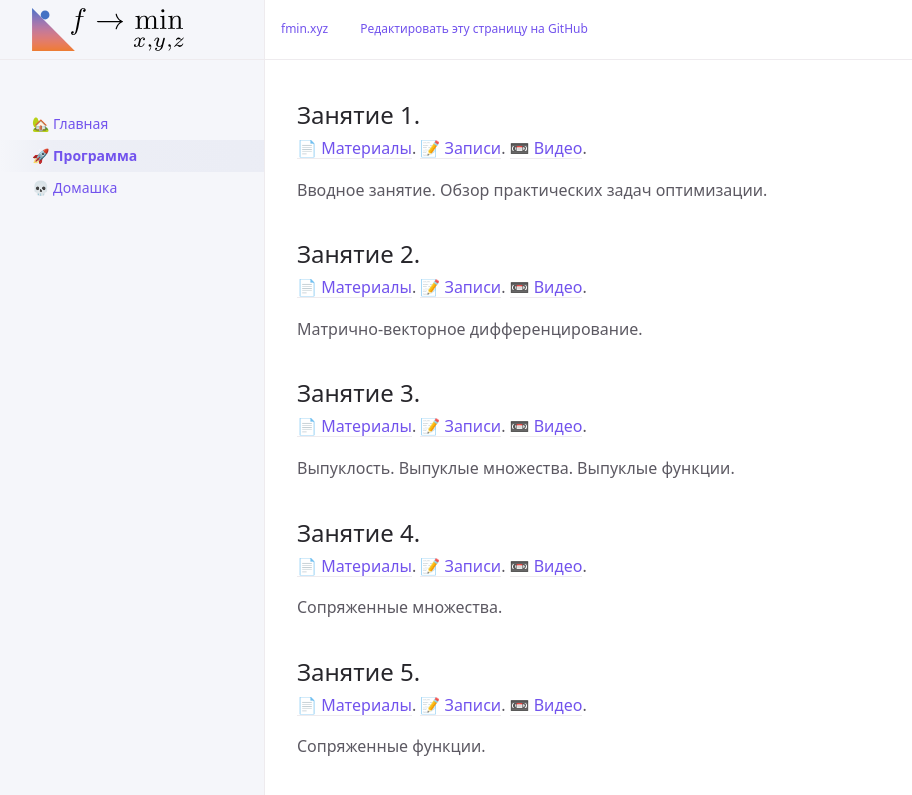
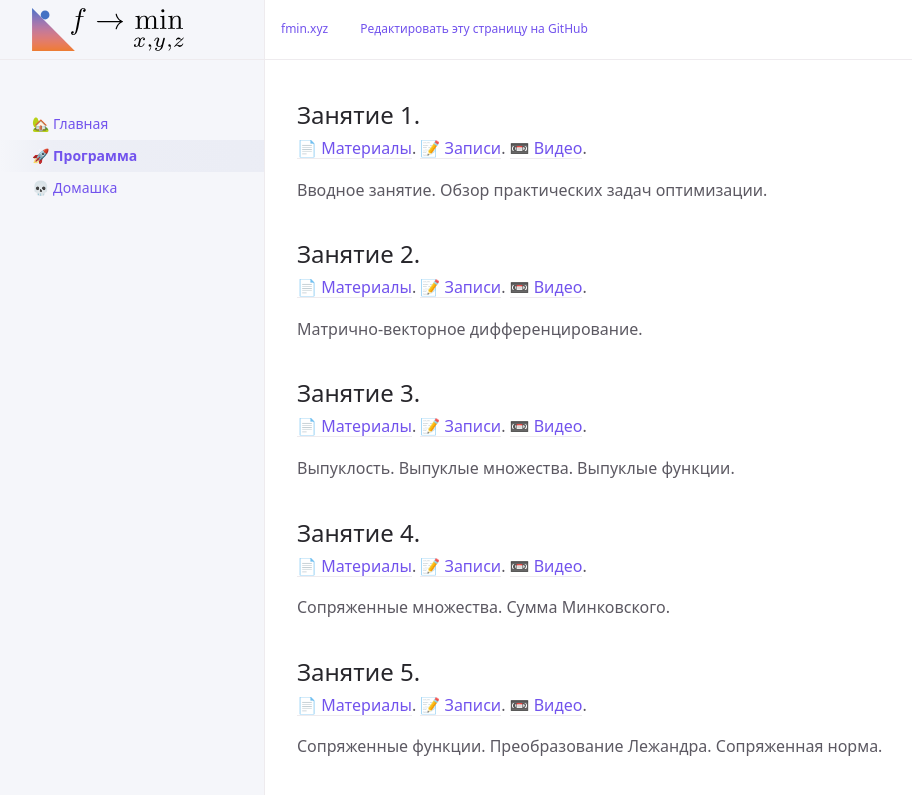
Before and after one commit to MerkulovDaniil/mipt21, a Jekyll site: the page built from program.md, in a window 1280 px wide. Shown: the top 795 px of the page, without its empty margins (107-1019 px from the left). Built offline with Jekyll 4.4.1, drawn with Linux system fonts in a browser that asks for light colours; our own code applies the rules of GitHub Pages for plain Markdown files; a script that is not in the unit is left out.

Commit message:
Update program.md

```diff
--- a/program.md
+++ b/program.md
@@ -26,10 +26,10 @@ nav_order: 2
 
 [📄 Материалы](/presentations/4.pdf). [📝 Записи](/notes/4.pdf). [📼 Видео](https://youtu.be/dxdBkaGxt6w).
 
-Сопряженные множества.
+Сопряженные множества. Сумма Минковского.
 
 ## Занятие 5.
 
-[📄 Материалы](/presentations/5.pdf). [📝 Записи](/notes/5.pdf). [📼 Видео]().
+[📄 Материалы](/presentations/5.pdf). [📝 Записи](/notes/5.pdf). [📼 Видео](https://youtu.be/hQ_OIs6BINc).
 
-Сопряженные функции.
+Сопряженные функции. Преобразование Лежандра. Сопряженная норма.
```
